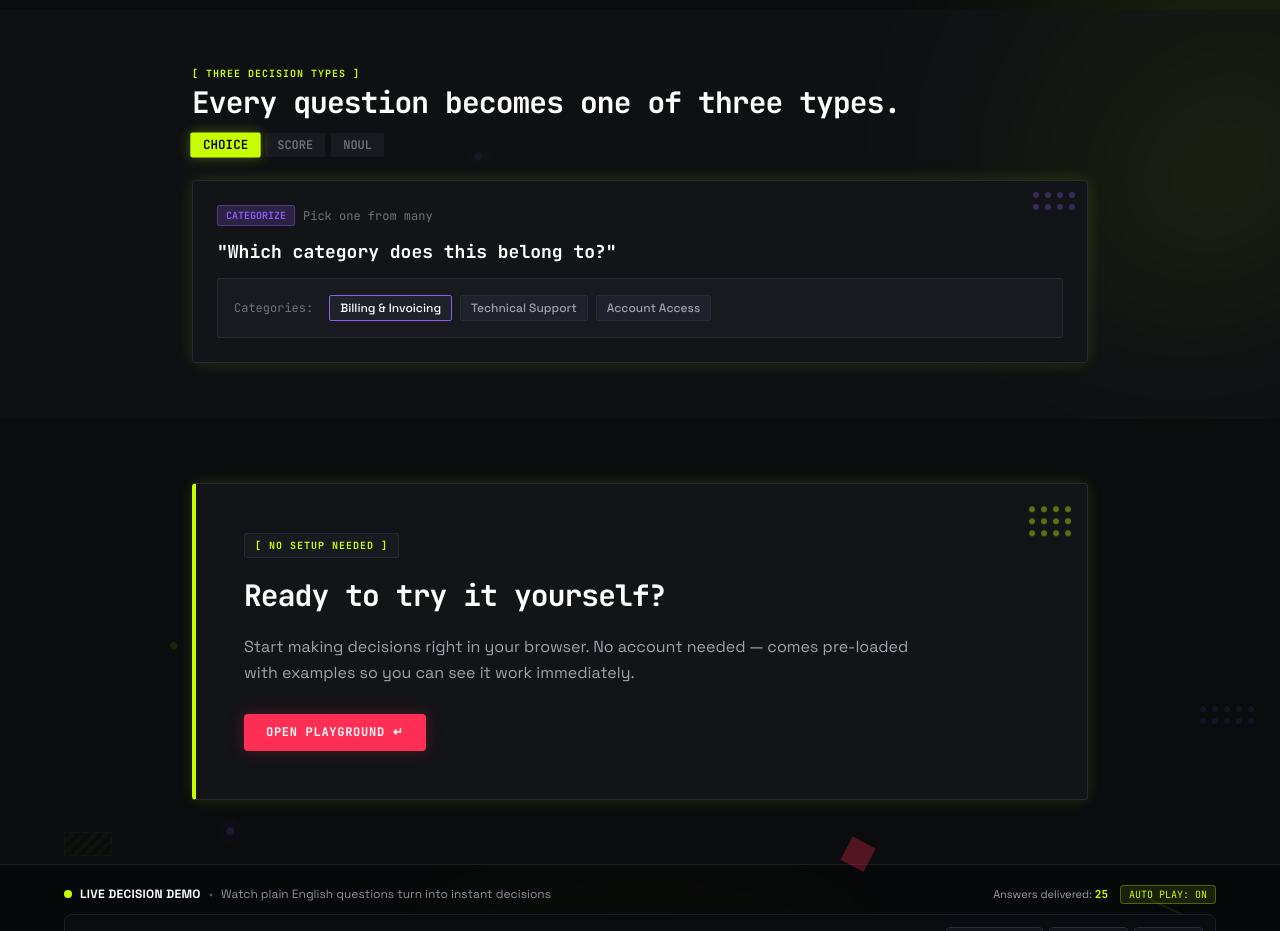
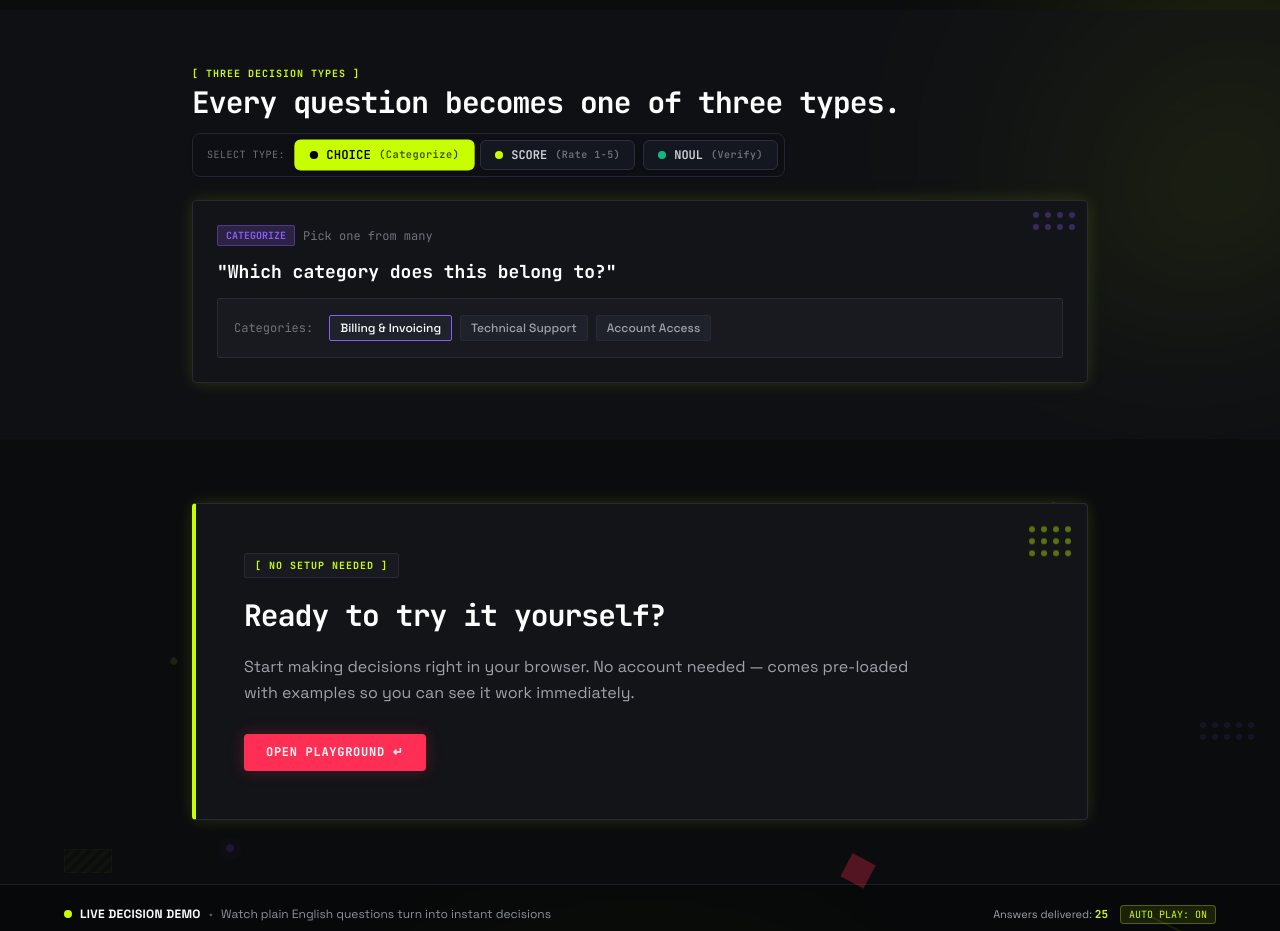
Before and after one commit to ihatecoding01/Simple-Jev, a Next.js app in the folder frontend/: page / in a window 1280 px wide. Shown: the part 1380-2311 px from the top of the page. Built offline with nearby package versions, Linux system fonts and the light colour scheme.

Commit message:
better options for user

```diff
--- a/frontend/src/app/page.tsx
+++ b/frontend/src/app/page.tsx
@@ -277,20 +277,44 @@ export default function Home() {
                     Every question becomes one of three types.
                   </h2>
                 </div>
-                <div className="flex gap-1.5">
-                  {(['choice', 'score', 'noul'] as const).map((prim) => (
-                    <button
-                      key={prim}
-                      className={`px-3 py-1 font-mono text-xs font-semibold rounded-[2px] cursor-pointer transition-all duration-300 ${
-                        activePrimitive === prim
-                          ? 'bg-[#C8FF00] text-black shadow-[0_0_12px_rgba(200,255,0,0.3)] scale-105'
-                          : 'bg-[#181A20] text-[#71717A] hover:text-white hover:bg-[#1F222A]'
-                      }`}
-                      onClick={() => setActivePrimitive(prim)}
-                    >
-                      {prim.toUpperCase()}
-                    </button>
-                  ))}
+                <div className="flex flex-wrap items-center gap-2 p-1.5 bg-[#0D0F14] border border-[#232735] rounded-[8px] shadow-sm">
+                  <span className="text-[10px] font-mono text-[#71717A] uppercase tracking-wider pl-2 pr-1 hidden sm:inline">
+                    Select Type:
+                  </span>
+                  {[
+                    { id: 'choice' as const, label: 'CHOICE', hint: 'Categorize', color: '#8B5CF6' },
+                    { id: 'score' as const, label: 'SCORE', hint: 'Rate 1-5', color: '#C8FF00' },
+                    { id: 'noul' as const, label: 'NOUL', hint: 'Verify', color: '#10B981' },
+                  ].map((prim) => {
+                    const isActive = activePrimitive === prim.id;
+                    return (
+                      <button
+                        key={prim.id}
+                        className={`px-3.5 py-1.5 font-mono text-xs font-semibold rounded-[6px] cursor-pointer transition-all duration-200 flex items-center gap-2 border shadow-sm ${
+                          isActive
+                            ? 'bg-[#C8FF00] text-black border-[#C8FF00] shadow-[0_0_14px_rgba(200,255,0,0.35)] scale-[1.03] font-bold'
+                            : 'bg-[#151720] hover:bg-[#1E2230] text-[#D4D4D8] hover:text-white border-[#2A2E3E] hover:border-white/20'
+                        }`}
+                        onClick={() => setActivePrimitive(prim.id)}
+                        id={`tab-primitive-${prim.id}`}
+                      >
+                        <span
+                          className="w-2 h-2 rounded-full shrink-0"
+                          style={{
+                            backgroundColor: isActive ? '#000000' : prim.color,
+                          }}
+                        />
+                        <span>{prim.label}</span>
+                        <span
+                          className={`text-[10px] font-mono tracking-wider ${
+                            isActive ? 'text-black/70' : 'text-[#71717A]'
+                          }`}
+                        >
+                          ({prim.hint})
+                        </span>
+                      </button>
+                    );
+                  })}
                 </div>
               </div>
             </ScrollReveal>
```
